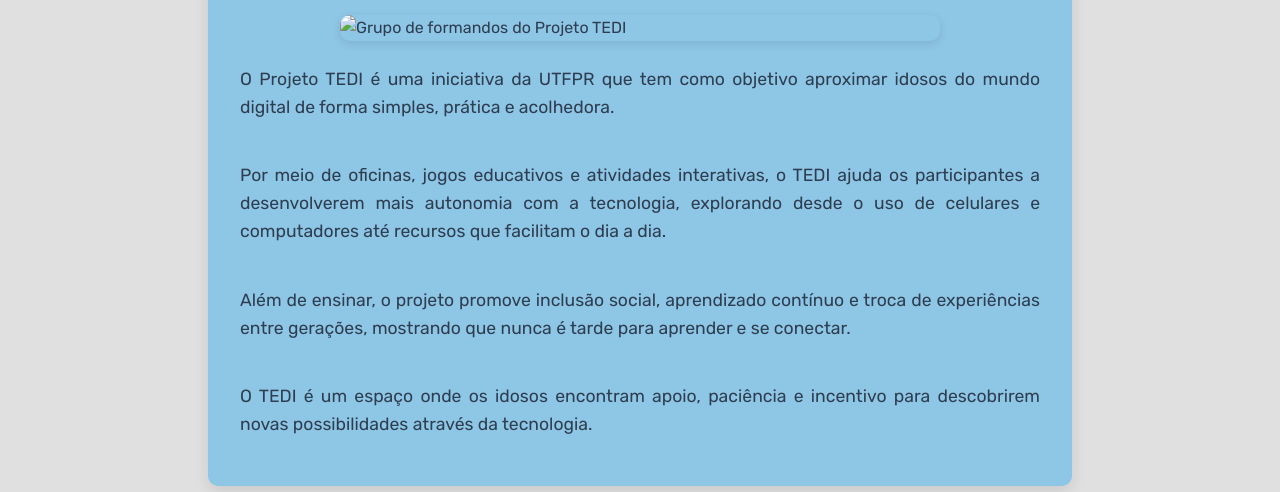
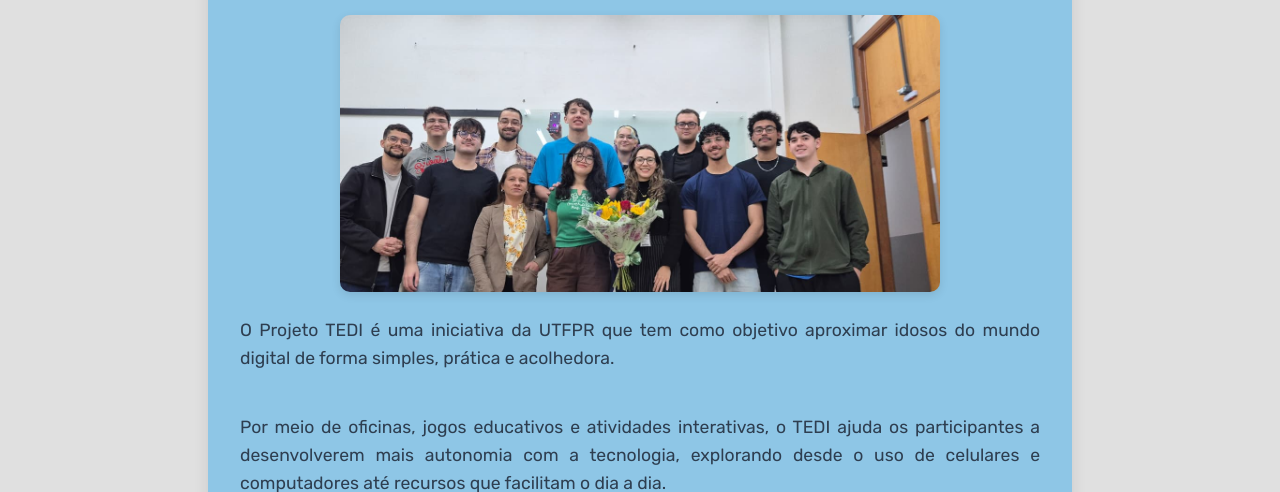
Before and after one commit to trevizanrafael/muraltedi, a plain HTML site: page index.html in a window 1280 px wide. Shown: the part 673-1165 px from the top of the page. Drawn offline with Linux system fonts and the light colour scheme.

Commit message:
Update index.html

```diff
--- a/index.html
+++ b/index.html
@@ -35,7 +35,7 @@
         <section id="about-tedi-section" class="info-card">
             <h2>Informações sobre o TEDI</h2>
             <div class="about-content">
-                <img src="/tedifoto.jpeg" alt="Grupo de formandos do Projeto TEDI" class="tedi-photo">
+                <img src="tedifoto.jpg" alt="Grupo DEDEde formandos do Projeto TEDI" class="tedi-photo">
                 <p>
                     O Projeto TEDI é uma iniciativa da UTFPR que tem como objetivo aproximar idosos do mundo digital de forma simples, prática e acolhedora.
                 </p>
```
